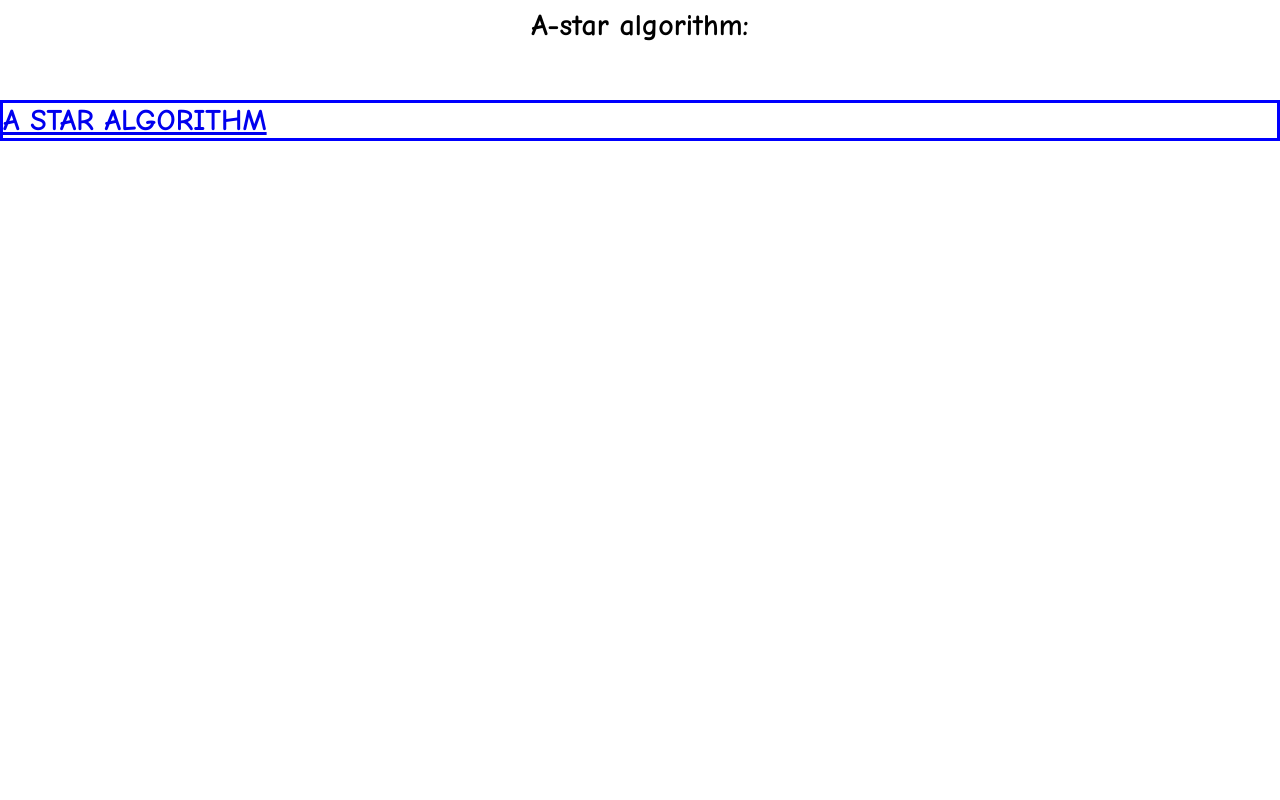
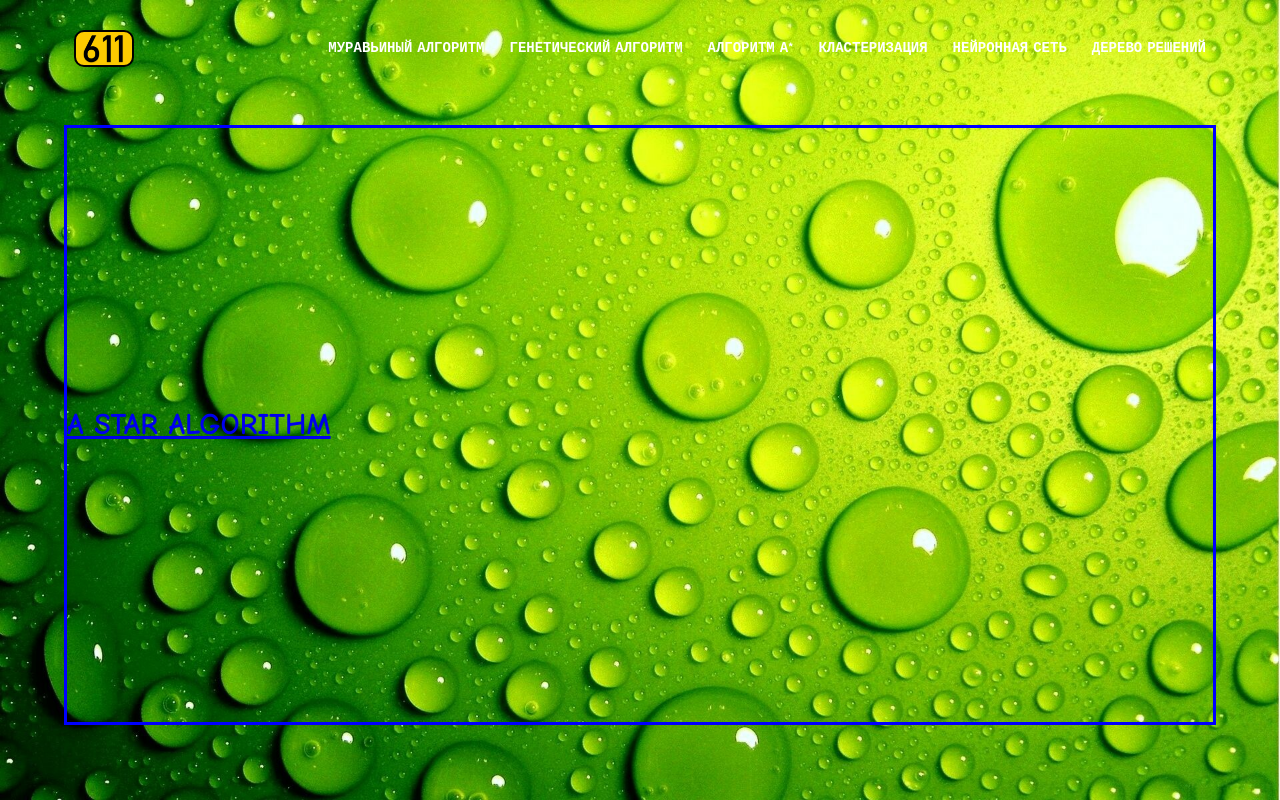
Before and after one commit to ithirteeng/DifferentAlgorithmesFrontend, a plain HTML site: page index.html in a window 1280 px wide. Drawn offline with Linux system fonts and the light colour scheme.

Commit message:
Подредачил главную + закинул кусок кластеризации

```diff
--- a/clusterization/src/css/clusterization.css
+++ b/clusterization/src/css/clusterization.css
@@ -1,7 +1,7 @@
 body {
     margin: 0;
     color: white;
-    background: black no-repeat center/100% fixed url("../img/bg-image.jpg");
+    background: black no-repeat center/100% fixed url("../../../src/img/bg-image.jpg");
     background--size: cover;
     height: 100%;
     line-height: 1.6;
@@ -38,7 +38,7 @@ body {
 }
 
 .header__logo {
-    background: transparent center/100% url("../img/logo.png");
+    background: transparent center/100% url("../../../src/img/logo.png");
     background-size: cover;
     max-width: 60px;
     max-height: 37px;
@@ -93,7 +93,7 @@ body {
 }
 
 
-.intro {
+.main {
     font-size: 150px;
     display: flex;
     flex-direction: column;
@@ -105,7 +105,7 @@ body {
 
 }
 
-.intro-inner {
+.content {
     width: 100%;
     height: 600px;
     display: flex;
@@ -124,7 +124,7 @@ body {
     height: 400px;
     border: 3px solid black;
     margin: 10px;
-    background: no-repeat url("../img/setka.png");
+    background: no-repeat url("../../../src/img/setka.png");
 }
 
 .settings-container {
--- a/css/main.css
+++ /dev/null
@@ -1,23 +0,0 @@
-body {
-    font-family: "Comic Sans MS", monospace;
-    margin: 0;
-    padding: 0;
-    font-weight: bold;
-    font-size: 30px;
-}
-
-.container {
-    height: 50px;
-    display: flex;
-    justify-content: center;
-    align-items: center;
-}
-
-.sectionSetting {
-    display: flex;
-    border: 3px solid blue;
-    justify-content: space-between;
-    align-items: center;
-    margin-top: 50px;
-    height: 100%;
-}
--- a/index.html
+++ b/index.html
@@ -2,18 +2,39 @@
 <html lang="en">
 <head>
     <meta charset="UTF-8">
-    <link href="./css/main.css" rel="stylesheet">
+    <link href="src/css/index.css" rel="stylesheet">
     <title>Title</title>
 </head>
 <body>
-<header>
+<header class="header">
     <div class="container">
-        A-star algorithm:
+        <div class="header__inner">
+            <a href="https://google.com" title="гугл">
+                <div class="header__logo"></div>
+            </a>
+            <nav class="nav">
+                <a class="nav__link" href="" title="муравьяшки" >Муравьиный алгоритм</a>
+                <a class="nav__link" href="" title="хз чо это">Генетический алгоритм</a>
+                <a class="nav__link" href="./A-star/main.html" title="звездочка">Алгоритм А*</a>
+                <a class="nav__link" href="./clusterization/clusterization.html" title="точечки">Кластеризация</a>
+                <a class="nav__link" href="" title="робомозг">Нейронная сеть</a>
+                <a class="nav__link" href="" title="Дерево">Дерево решений</a>
+
+            </nav>
+        </div>
     </div>
 </header>
-<section class="sectionSetting">
-    <a href="./A-star/main.html">A STAR ALGORITHM</a>
-</section>
+
+<div class="main">
+    <div class="container">
+        <div class="content">
+            <a href="./A-star/main.html">A STAR ALGORITHM</a>
+        </div>
+    </div>
+</div>
+<!--<section class="sectionSetting">-->
+<!--    <a href="./A-star/main.html">A STAR ALGORITHM</a>-->
+<!--</section>-->
 
 </body>
 </html>
--- /dev/null
+++ b/src/css/index.css
@@ -0,0 +1,126 @@
+body {
+    font-family: "Comic Sans MS", monospace;
+    font-weight: bold;
+    font-size: 20px;
+    color: white;
+    margin: 0;
+    background: black no-repeat center/100% fixed url("../img/bg-image.jpg");
+    background--size: cover;
+    height: 100%;
+    line-height: 1.6;
+}
+
+*,
+*:before,
+*:after {
+    -webkit-box-sizing: border-box;
+    box-sizing: border-box;
+}
+
+.header {
+    position: absolute;
+    top: 0;
+    left: 0;
+    right: 0;
+    z-index: 1000;
+}
+
+.container {
+    width: 90%;
+    max-width: 1200px;
+    margin: 0 auto;
+}
+
+.header__inner {
+    padding-top: 30px;
+    display: flex;
+    /*padding: 10px;*/
+    justify-content: space-between;
+    align-items: center;
+}
+
+.header__logo {
+    background: transparent center/100% url("../img/logo.png");
+    background-size: cover;
+    max-width: 60px;
+    max-height: 37px;
+    min-width: 60px;
+    width: 60px;
+    height: 37px;
+    border: black 2px solid;
+    border-radius: 10px;
+    margin-left: 10px;
+    float: right;
+    display: block;
+    overflow: hidden;
+}
+
+.nav {
+    font-size: 14px;
+    text-transform: uppercase;
+}
+
+.nav__link {
+    display: inline-block;
+    vertical-align: top;
+    margin: 0 10px;
+    position: relative;
+
+    color: #fff;
+    text-decoration: none;
+
+    transition: color 0.2s linear;
+}
+
+.nav__link:hover {
+    color: #fce38e;
+}
+
+.nav__link:after {
+    content: "";
+    display: block;
+    width: 100%;
+    height: 3px;
+    background-color: #fce38e;
+    position: absolute;
+    /*display: none;*/
+    opacity: 0;
+    transition: opacity 0.2s linear;
+}
+
+.nav__link:hover:after {
+    display: block;
+    color: #fce38e;
+    opacity: 1;
+}
+
+.main {
+    font-size: 30px;
+    display: flex;
+    flex-direction: column;
+    justify-content: center;
+    border-radius: 6px;
+    margin: 0;
+    width: 100%;
+    height: 800px;
+
+}
+
+.content {
+    width: 100%;
+    height: 600px;
+    border: 3px solid blue;
+    margin-top: 50px;
+    display: flex;
+    justify-content: space-between;
+    align-items: center;
+
+}
+
+/*.sectionSetting {*/
+/*    display: flex;*/
+/*    border: 3px solid blue;*/
+/*    justify-content: space-between;*/
+/*    align-items: center;*/
+/*    height: 100%;*/
+/*}*/
```
Also changed, not shown: clusterization/src/img/bg-image.jpg (deleted), src/img/bg-image.jpg (added), src/img/logo.png (renamed from clusterization/src/img/logo.png), src/img/setka.png (renamed from clusterization/src/img/setka.png).
